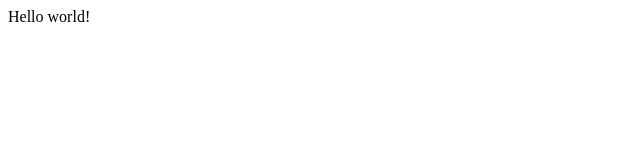
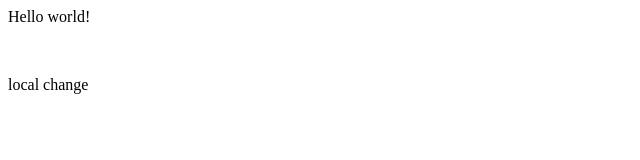
Before and after one commit to addihetja/webtest, a plain HTML site: page index.html in a window 1280 px wide. Shown: the whole page, without its empty margins (0-640 px from the left). Drawn offline with Linux system fonts and the light colour scheme.

Commit message:
Another commit

```diff
--- a/index.html
+++ b/index.html
@@ -1,7 +1,8 @@
 <HTML>
 <BODY>
 <P>Hello world!</P>
-
+<br>
+<p>local change</p>
 </BODY>
 
 </HTML>
```
